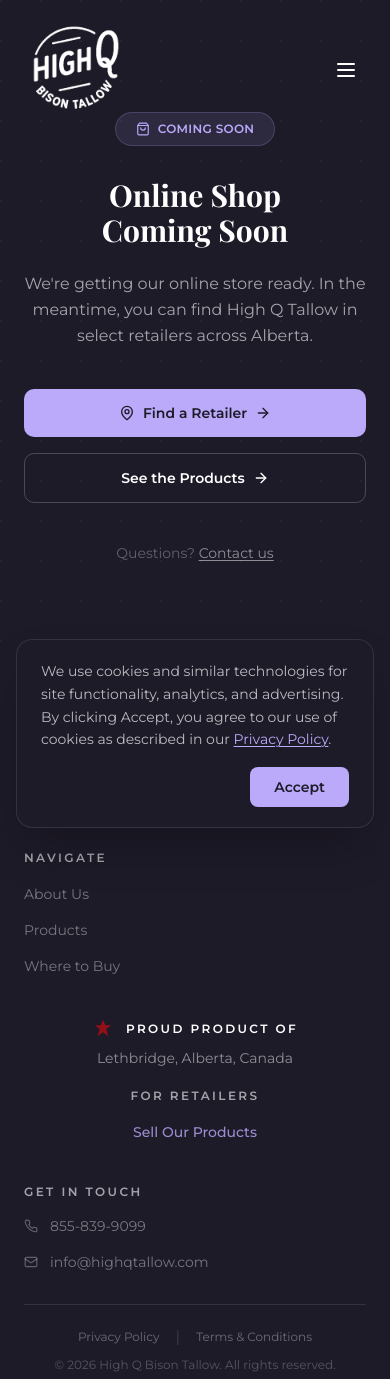
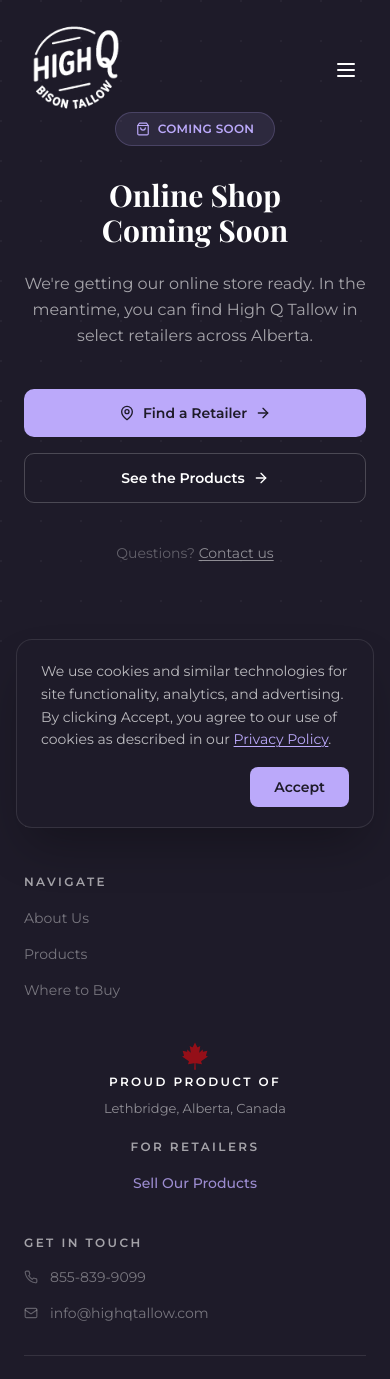
Before and after one commit to Briitely/highqtallow-site, a React (Vite) app: page /shop in a window 390 px wide. Shown: the top 1379 px of the page. Built offline with nearby package versions, Linux system fonts and the light colour scheme; a web font is replaced by a local one.

Commit message:
Updated Footer.tsx

```diff
--- a/src/components/Footer.tsx
+++ b/src/components/Footer.tsx
@@ -28,16 +28,16 @@ export default function Footer() {
   return (
     <footer id="contact" className="bg-midnight pt-10 pb-6 relative">
       <div className="max-w-7xl mx-auto px-6 relative">
-        <div className="grid grid-cols-1 sm:grid-cols-2 lg:grid-cols-4 gap-10 lg:gap-8 pb-8 border-b border-white/10 lg:items-end">
+        <div className="grid grid-cols-1 sm:grid-cols-2 lg:grid-cols-4 gap-10 lg:gap-x-16 pb-8 border-b border-white/10 lg:items-end">
           <div className="flex flex-col">
             <Link to="/" onClick={() => window.scrollTo(0, 0)}>
               <img
                 src={logoWhite}
                 alt="High Q Bison Tallow"
-                className="h-14 w-auto mb-4"
+                className="w-[80px] h-[80px] object-contain mb-4"
               />
             </Link>
-            <p className="font-body text-sm text-white/40 leading-relaxed">
+            <p className="font-body text-sm text-white/40 leading-relaxed whitespace-nowrap">
               Luxurious. Natural. Traditional.
             </p>
           </div>
@@ -61,16 +61,14 @@ export default function Footer() {
             </ul>
           </div>
 
-          <div className="flex flex-col items-center justify-end text-center lg:items-center lg:text-center">
-            <div className="flex items-center justify-center gap-3 mb-2">
-              <svg width="22" height="22" viewBox="0 0 24 24" fill="#940f18" xmlns="http://www.w3.org/2000/svg">
-                <path d="M12 2L14.5 8H21L15.5 12L18 20L12 15.5L6 20L8.5 12L3 8H9.5L12 2Z" />
-              </svg>
+          <div className="flex flex-col items-center justify-center text-center">
+            <div className="flex flex-col items-center justify-center gap-1 mb-2">
+              <MapleLeaf />
               <h4 className="font-body text-xs font-semibold uppercase tracking-[0.2em] text-white">
                 Proud Product Of
               </h4>
             </div>
-            <p className="font-body text-sm text-white/50 whitespace-nowrap">
+            <p className="font-body text-[13px] text-white/50 whitespace-nowrap">
               Lethbridge, Alberta, Canada
             </p>
             <div className="mt-5">
```
